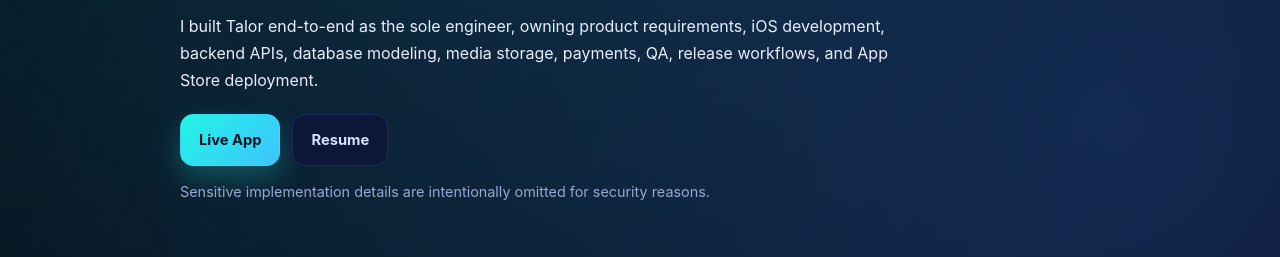
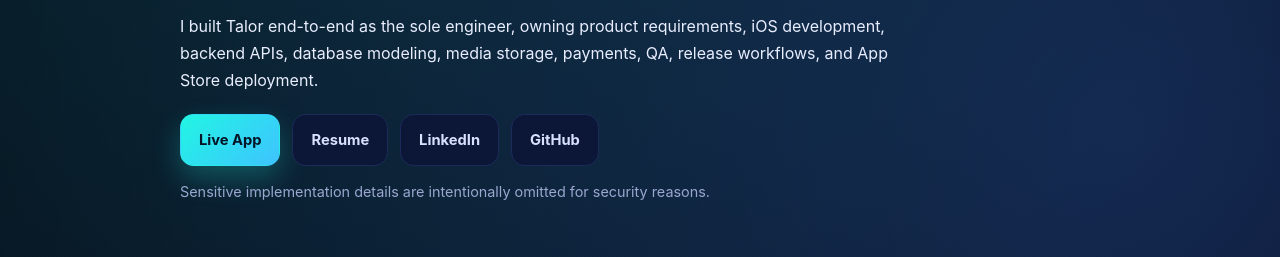
Before and after one commit to ljh976/talor-website, a plain HTML site: page building-talor/index.html in a window 1280 px wide. Shown: the part 250-507 px from the top of the page. Drawn offline with Linux system fonts and the light colour scheme.

Commit message:
Move LinkedIn and GitHub links to top hero actions

```diff
--- a/building-talor/index.html
+++ b/building-talor/index.html
@@ -237,6 +237,8 @@
           <div class="actions">
             <a class="btn btn-primary" href="https://apps.apple.com/us/app/talor-talent-marketplace/id6760213017">Live App</a>
             <a class="btn btn-secondary" href="../assets/Resume_Junho%20Lee_PE.pdf">Resume</a>
+            <a class="btn btn-secondary" href="https://www.linkedin.com/in/junho-l/">LinkedIn</a>
+            <a class="btn btn-secondary" href="https://github.com/LJH976">GitHub</a>
           </div>
           <p class="small-note">Sensitive implementation details are intentionally omitted for security reasons.</p>
         </div>
```
